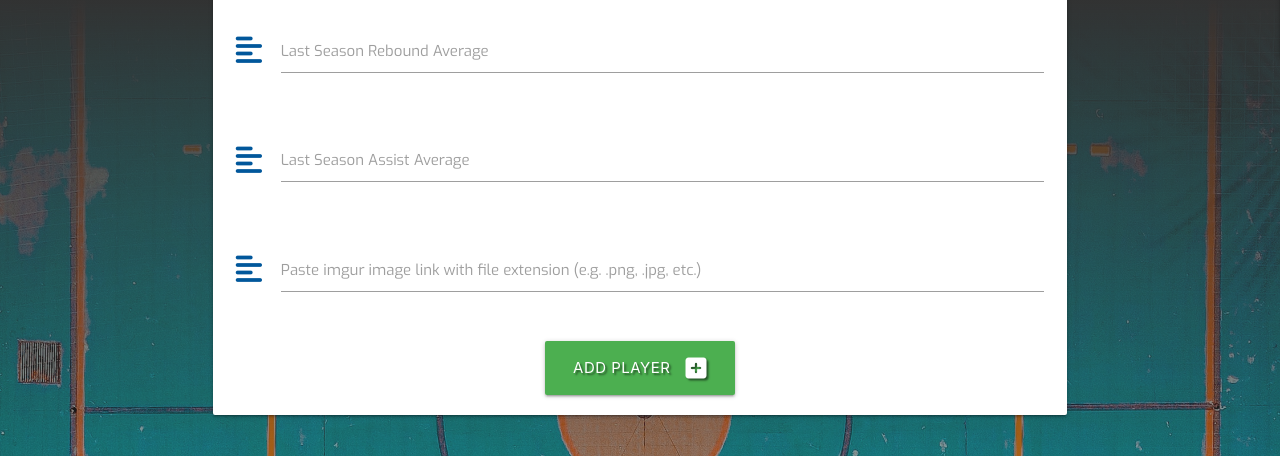
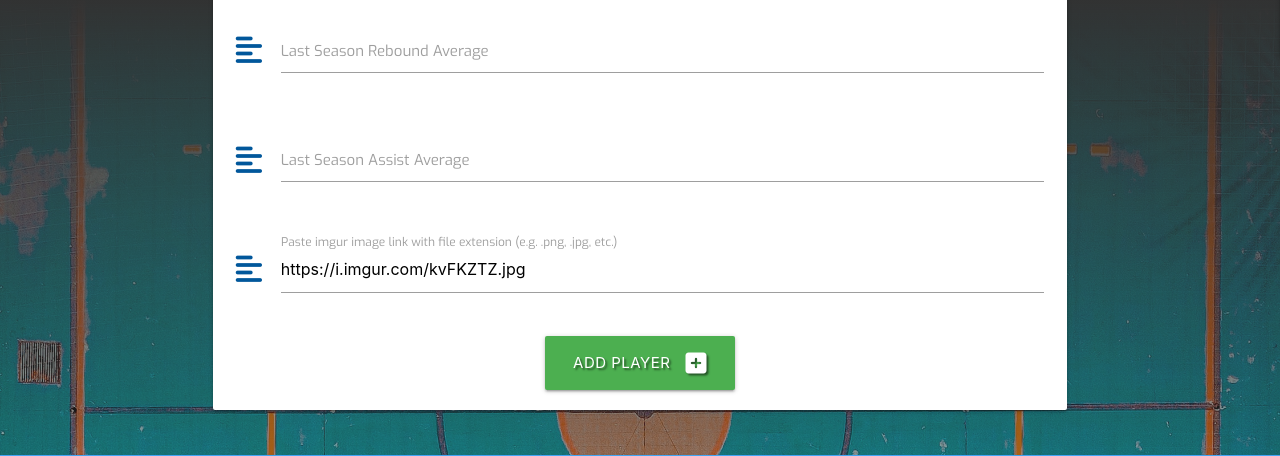
Before and after one commit to jenkidev/Milestone-Project-3, a Flask app: page /add_player in a window 1280 px wide. Shown: the part 804-1260 px from the top of the page. Run offline with Flask 3, Linux system fonts and the light colour scheme; data that the repository does not hold is empty; some libraries are stand-ins or nearby versions.

Commit message:
Added default image for add_player functionality

```diff
--- a/templates/add_player.html
+++ b/templates/add_player.html
@@ -76,8 +76,8 @@
                 <div class="row">
                     <div class="input-field col s12">
                         <i class="fas fa-align-left prefix light-blue-text text-darken-4"></i>
-                        <textarea id="player_profile" name="player_profile" minlength="3" maxlength="500"
-                            class="materialize-textarea validate" required></textarea>
+                        <input id="player_profile" name="player_profile" minlength="3" maxlength="500" type="text"
+                        value="https://i.imgur.com/kvFKZTZ.jpg" class="materialize-textarea validate" required>
                         <label for="player_profile">Paste imgur image link with file extension (e.g. .png, .jpg, etc.)</label>
                     </div>
                 </div>
```
